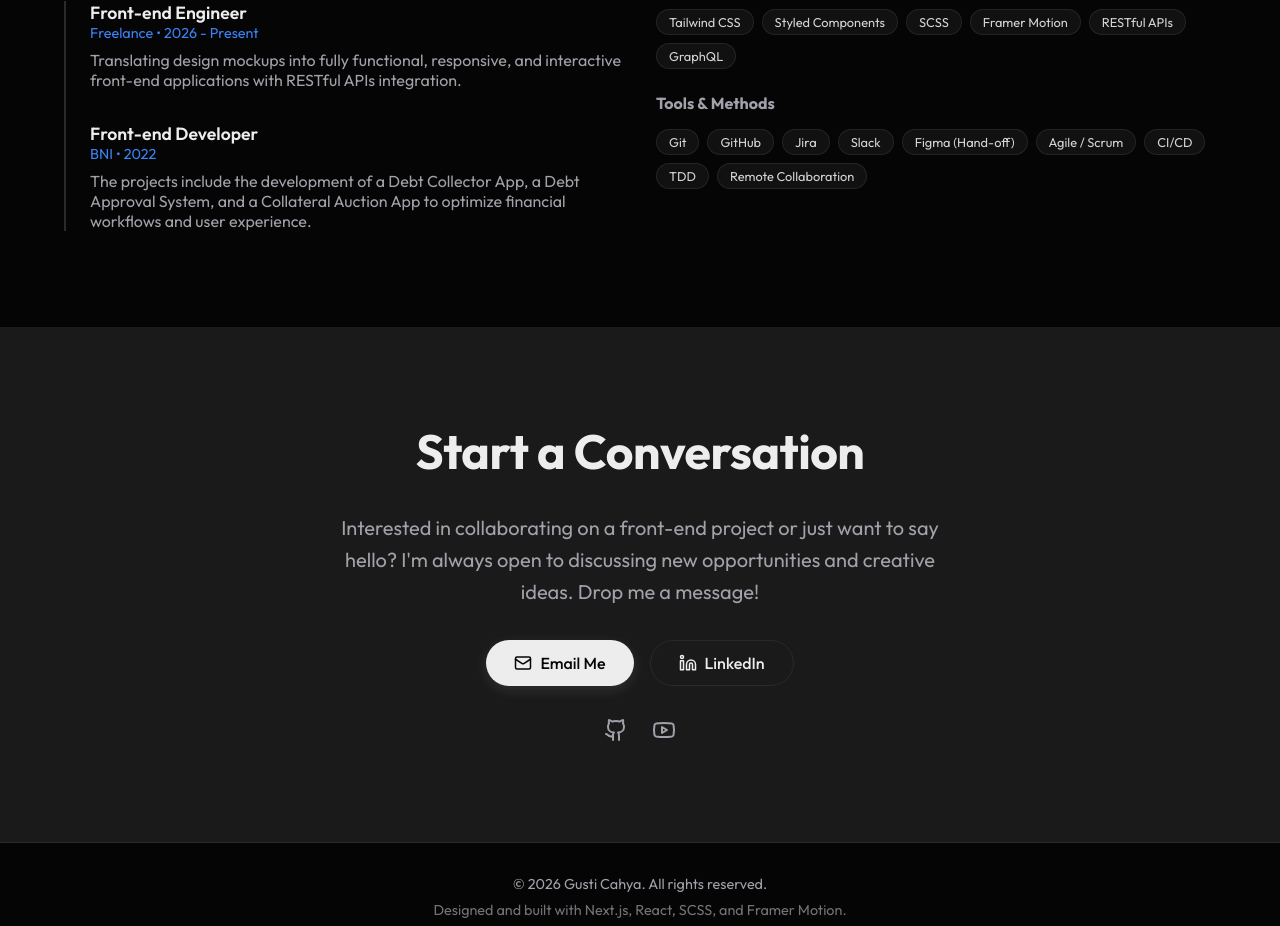
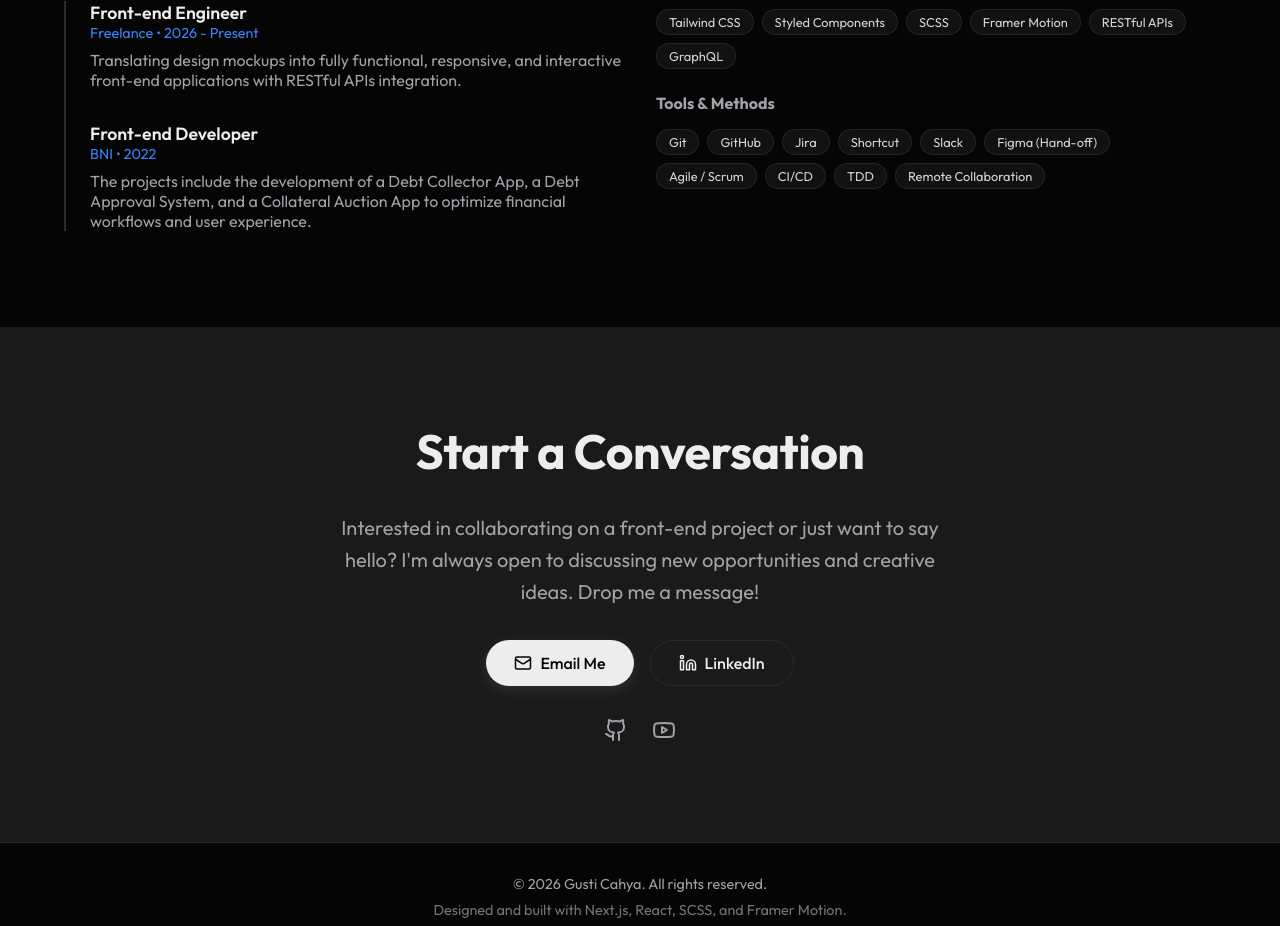
Before and after one commit to GustiCahya/KodeCahya, a Next.js app: page / in a window 1280 px wide. Shown: the part 2260-3186 px from the top of the page. Built offline with nearby package versions, Linux system fonts and the light colour scheme.

Commit message:
chore: update tools and methods

```diff
--- a/src/app/page.tsx
+++ b/src/app/page.tsx
@@ -182,7 +182,7 @@ export default function Home() {
                 <motion.div variants={fadeInUp}>
                   <h4 style={{ marginBottom: '1rem', color: 'var(--text-muted)' }}>Tools & Methods</h4>
                   <div className="flex gap-2" style={{ flexWrap: 'wrap' }}>
-                    {['Git', 'GitHub', 'Jira', 'Slack', 'Figma (Hand-off)', 'Agile / Scrum', 'CI/CD', 'TDD', 'Remote Collaboration'].map(skill => <span key={skill} className="badge">{skill}</span>)}
+                    {['Git', 'GitHub', 'Jira', 'Shortcut', 'Slack', 'Figma (Hand-off)', 'Agile / Scrum', 'CI/CD', 'TDD', 'Remote Collaboration'].map(skill => <span key={skill} className="badge">{skill}</span>)}
                   </div>
                 </motion.div>
               </div>
```
